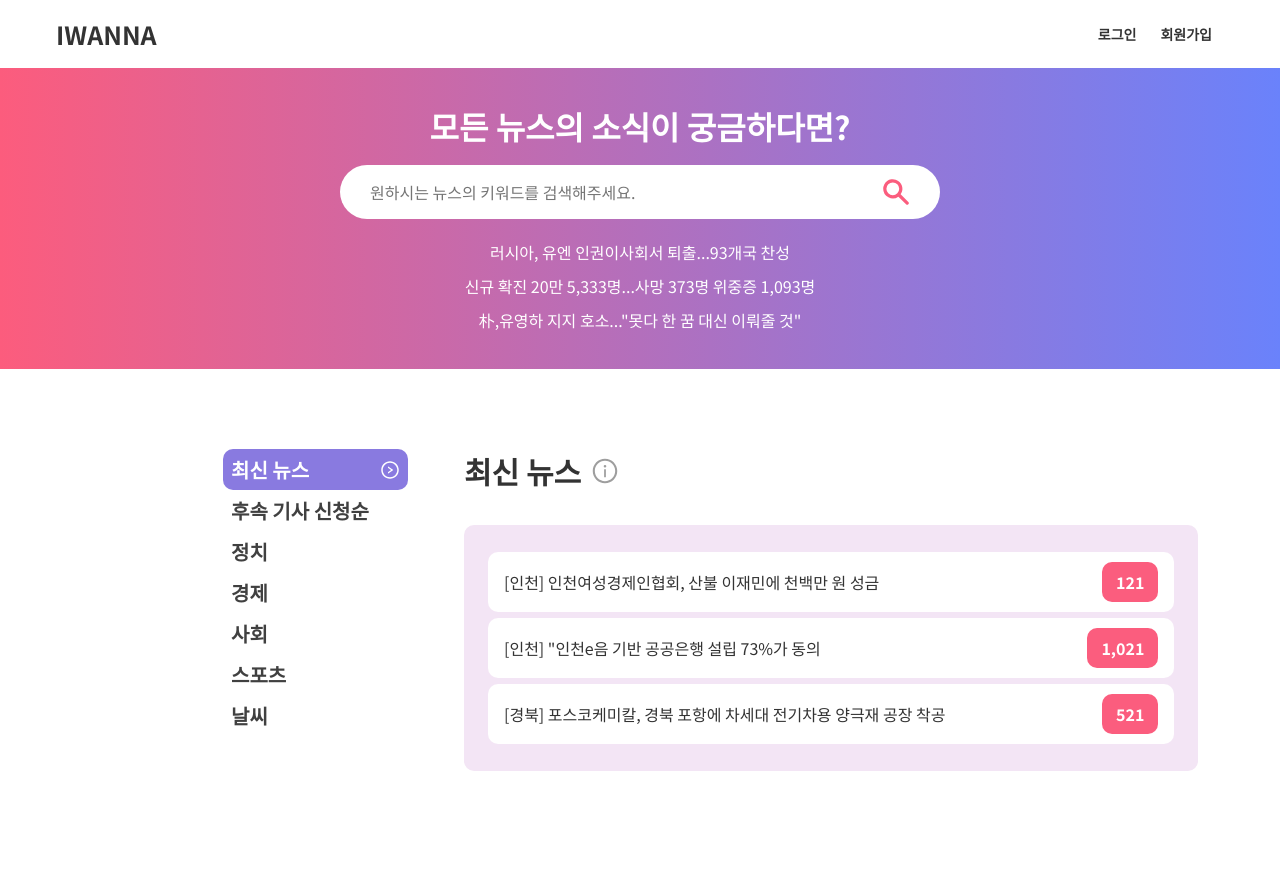
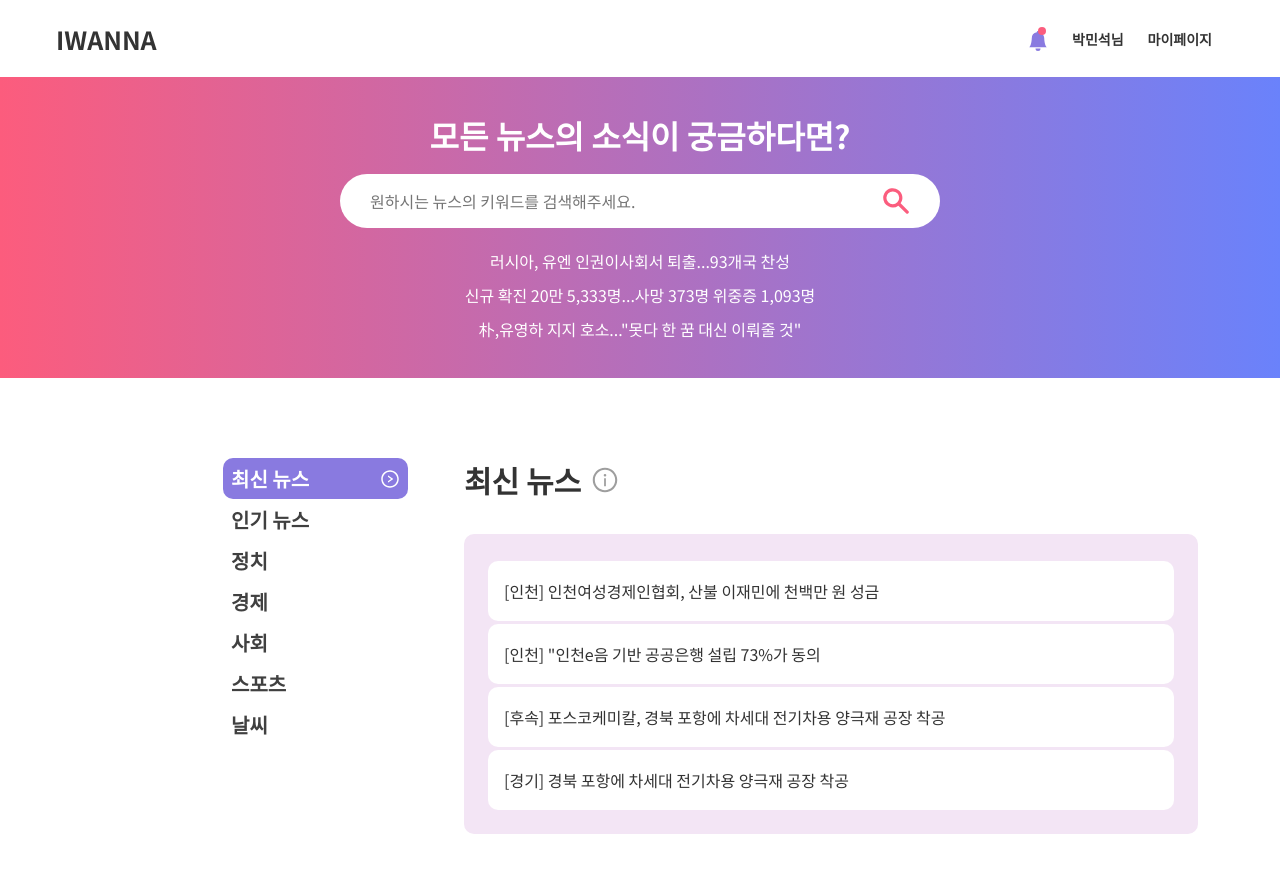
Before and after one commit to wnsgur1595/iwanna, a React (Create React App) app in the folder frontend/iwanna-client/: page / in a window 1280 px wide. Shown: the top 872 px of the page. Built offline with nearby package versions, Linux system fonts and the light colour scheme.

Commit message:
:lipstick: RightMenu Component 수정. (비로그인, 로그인, 기자 로그인 형태)

```diff
--- a/frontend/iwanna-client/src/components/views/Header/Header.scss
+++ b/frontend/iwanna-client/src/components/views/Header/Header.scss
@@ -2,6 +2,8 @@
 
 .header {
   position: relative;
+  // border: 3px solid red;
+  height: 80px;
   z-index: 15;
   display: flex;
   padding: 1rem 3.5rem;
@@ -24,6 +26,7 @@
 
   .right_menu {
     display: flex;
+
     ul {
       display: flex;
       align-items: center;
@@ -34,6 +37,27 @@
         cursor: pointer;
         transition: 300ms ease;
 
+        .header_icon {
+          position: relative;
+          bottom: 0;
+          font-size: 20px;
+
+          path {
+            color: $violetColor;
+          }
+        }
+
+        .heaer_icon_spot {
+          position: relative;
+          top: 4px;
+          right: -10px;
+          width: 8px;
+          height: 8px;
+          background-color: $choralColor;
+          border-radius: 50%;
+          z-index: 5;
+        }
+
         &:hover {
           color: $choralColor;
         }
--- a/frontend/iwanna-client/src/components/views/Header/Header.tsx
+++ b/frontend/iwanna-client/src/components/views/Header/Header.tsx
@@ -1,17 +1,19 @@
-import React from 'react';
+import React, {useState} from 'react';
 import {useNavigate} from 'react-router';
 import './Header.scss';
 import RightMenu from './Sections/RightMenu';
 
 const Header = () => {
   const navigate = useNavigate();
+  const [isLogin, setIsLogin] = useState(true);
+  const [isUser, setIsUser] = useState(true);
 
   return (
     <div className="header">
       <div className="logo" onClick={() => navigate('/')}>
         IWANNA
       </div>
-      <RightMenu />
+      <RightMenu isLogin={isLogin} isUser={isUser} />
     </div>
   );
 };
--- a/frontend/iwanna-client/src/components/views/Header/Sections/RightMenu.jsx
+++ /dev/null
@@ -1,18 +0,0 @@
-import React from 'react';
-import {useNavigate} from 'react-router';
-import '../Header.scss';
-
-const RightMenu = () => {
-  const navigate = useNavigate();
-
-  return (
-    <div className="right_menu">
-      <ul>
-        <li onClick={() => navigate('/login')}>로그인</li>
-        <li onClick={() => navigate('/choice')}>회원가입</li>
-      </ul>
-    </div>
-  );
-};
-
-export default RightMenu;
--- /dev/null
+++ b/frontend/iwanna-client/src/components/views/Header/Sections/RightMenu.tsx
@@ -0,0 +1,52 @@
+import React from 'react';
+import {useNavigate} from 'react-router';
+import '../Header.scss';
+import {BsFillBellFill} from 'react-icons/bs';
+
+interface RightMenuProps {
+  isLogin: boolean;
+  isUser: boolean;
+}
+
+const temp_data = [
+  {
+    id: 'a_1',
+    title:
+      '[인천] 인천여성경제인협회, 산불 이재민에 천백만 원성금 뉴스의 후속 뉴스가 보도되었습니다.',
+  },
+  {
+    id: 'a_2',
+    title: `[이엔피] "이준석'강용석과 밥도 먹고 술도 많이 마신 사이'발인" 뉴스의 후속 뉴스가 보도되었습니다.`,
+  },
+];
+
+const RightMenu: React.FC<RightMenuProps> = ({isLogin, isUser}) => {
+  const navigate = useNavigate();
+  const name = '박민석';
+
+  if (!isLogin) {
+    return (
+      <div className="right_menu">
+        <ul>
+          <li onClick={() => navigate('/login')}>로그인</li>
+          <li onClick={() => navigate('/choice')}>회원가입</li>
+        </ul>
+      </div>
+    );
+  } else {
+    return (
+      <div className="right_menu">
+        <ul>
+          <li>
+            {temp_data.length > 0 && <div className="heaer_icon_spot"></div>}
+            <BsFillBellFill className="header_icon" />
+          </li>
+          {isUser ? <li>{name}님</li> : <li>{name}기자님</li>}
+          <li onClick={() => navigate('/')}>마이페이지</li>
+        </ul>
+      </div>
+    );
+  }
+};
+
+export default RightMenu;
--- a/frontend/iwanna-client/src/components/views/LandingPage/LandingPage.tsx
+++ b/frontend/iwanna-client/src/components/views/LandingPage/LandingPage.tsx
@@ -4,7 +4,7 @@ import Banner from './Sections/Banner';
 import News from './Sections/News';
 
 const LandingPage: React.FC = () => {
-  const [userType, setUserType] = useState('reporter'); //// 임시 props
+  const [userType, setUserType] = useState('user'); //// 임시 props
   return (
     <div className="landing">
       <Banner />
```
Also changed, not shown: frontend/iwanna-client/src/components/views/Header/Sections/AlarmModal.tsx (added, +7 -0 lines), 1 other file (tests, documents, lock files or other folders).
